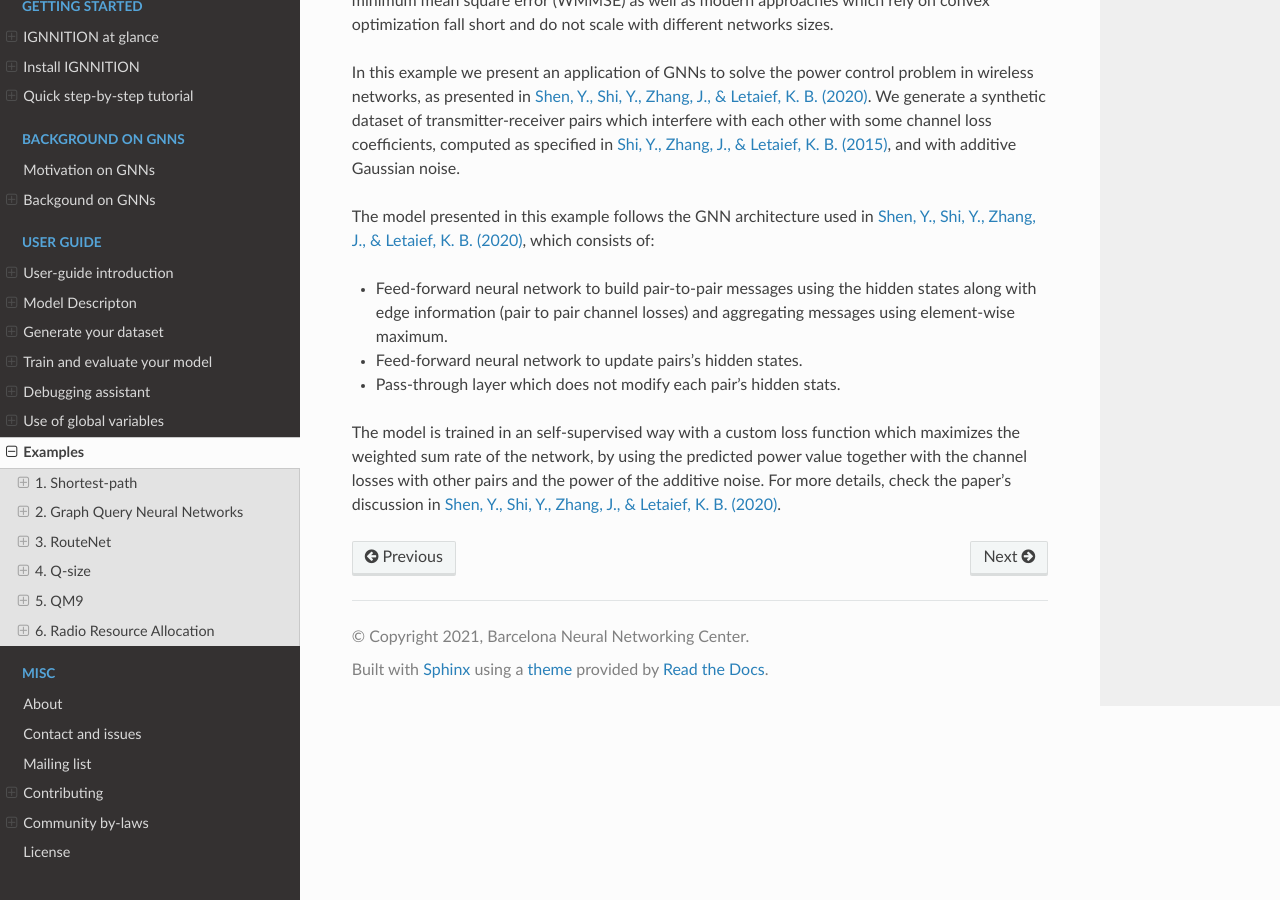
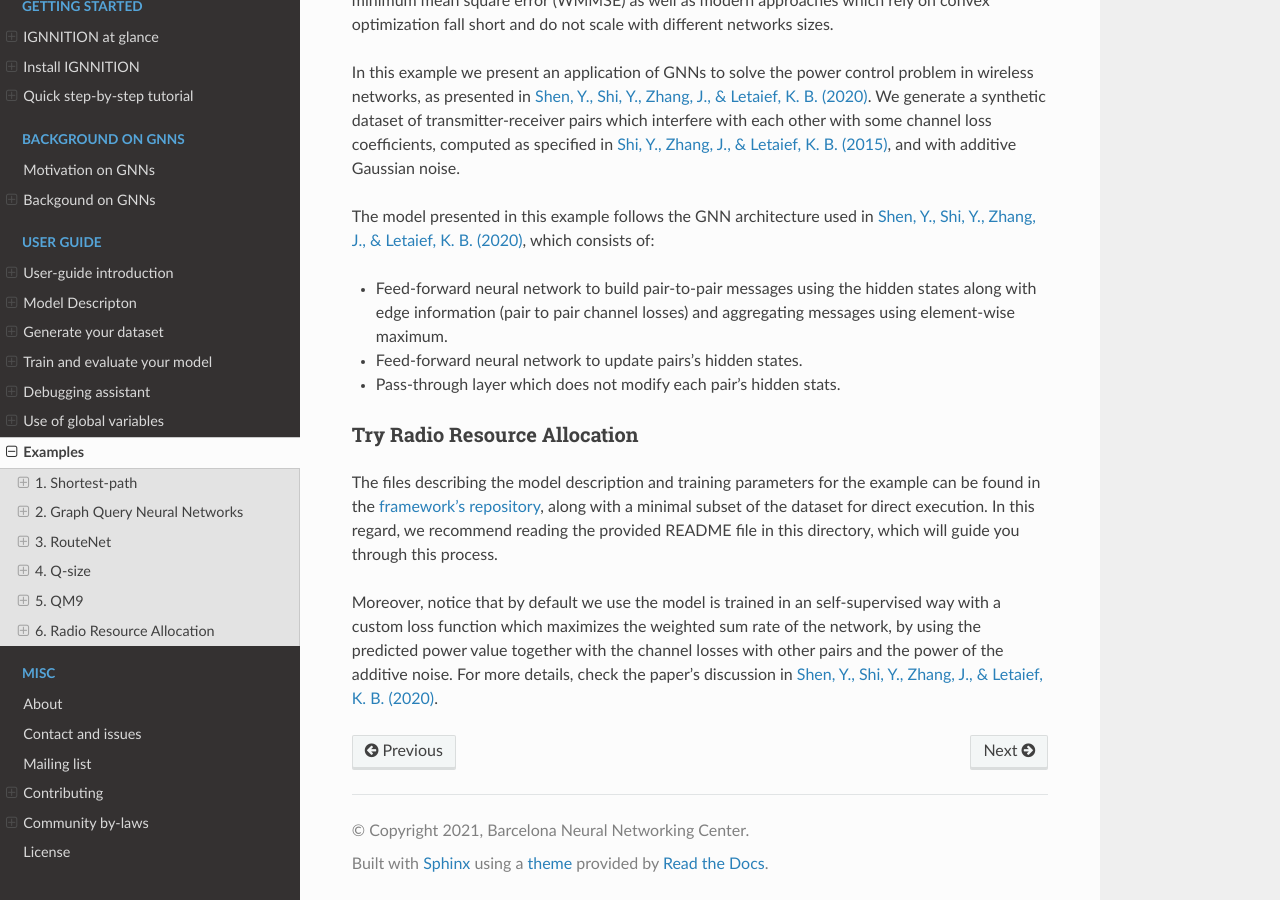
Before and after one commit to BNN-UPC/ignnition, a Sphinx documentation site: the page built from docs/examples.md, in a window 1280 px wide and 900 px high, scrolled down 6636 px. Built offline with Sphinx 7.4.7 and the Read the Docs theme 2.0.0, drawn with Linux system fonts in a browser that asks for light colours; some of the changed lines change nothing that is shown; some of the changed text lies outside the part shown.

Commit message:
Fixed examples references

```diff
--- a/docs/examples.md
+++ b/docs/examples.md
@@ -4,12 +4,12 @@ In order to speed up even further the process of designing a *GNN*, we provide a
 Additionally, we provide implementations of several reference papers that include different typologies of GNN. Our hope is that, given this implementations, most of the custom GNN can be produced just by making some minor changes, which should help avoid any potential designing issue. Also, in each of the respective directories of the use-cases presented, we also provide a file containing a single sample of the dataset to help the user to better understand the required structure of the dataset.
 
 Below you can find the list of examples implemented so far by *IGNNITION*. Stay tuned as we plan to include many more examples soon:<br>
-1. [Shortest-path](#1-shortest-path)<br>
-2. [Graph Query Neural Networks](#2-graph-query-neural-networks)<br>
-3. [RouteNet](#3-routenet)<br>
-4. [Q-size](#4-q-size)
-5. [QM9](#5-qm9)
-6. [Radio Resource Allocation](#6-qm9)
+1. [Shortest-path](#shortest-path)<br>
+2. [Graph Query Neural Networks](#graph-query-neural-networks)<br>
+3. [RouteNet](#routenet)<br>
+4. [Q-size](#q-size)
+5. [QM9](#qm9)
+6. [Radio Resource Allocation](#radio-resource-allocation)
 
 ## 1. Shortest-path
 ### Brief description
@@ -44,8 +44,7 @@ In this directory you will find all the necessary material regarding *Graph Quer
 
 ## 3. RouteNet
 ### Brief description:
-This GNN model was proposed in paper [RouteNet: Leveraging Graph Neural Networks for
-network modeling and optimization in SDN](https://arxiv.org/pdf/1910.01508.pdf). This proposal approaches the problem of modeling optical networks for the prediction of its performance metrics. For this, it introduces the *link* and the *path* entity, which are used for the message passing divided into two different stagese:
+This GNN model was proposed in paper [Unveiling the potential of Graph Neural Networks for network modeling and optimization in SDN](https://arxiv.org/abs/1901.08113). This proposal approaches the problem of modeling optical networks for the prediction of its performance metrics. For this, it introduces the *link* and the *path* entity, which are used for the message passing divided into two different stagese:
 
 **Stage 1:** links -> paths
 
@@ -136,7 +135,10 @@ which consists of:
 - Feed-forward neural network to update pairs's hidden states.
 - Pass-through layer which does not modify each pair's hidden stats.
 
-The model is trained in an self-supervised way with a custom loss function which maximizes the
+### Try Radio Resource Allocation
+The files describing the model description and training parameters for the example can be found in the [framework's repository](https://github.com/knowledgedefinednetworking/ignnition/tree/main/examples/Radio_resource_allocation), along with a minimal subset of the dataset for direct execution. In this regard, we recommend reading the provided README file in this directory, which will guide you through this process.
+
+Moreover, notice that by default we use the model is trained in an self-supervised way with a custom loss function which maximizes the
 weighted sum rate of the network, by using the predicted power value together with the channel
 losses with other pairs and the power of the additive noise. For more details, check the paper's
 discussion in [Shen, Y., Shi, Y., Zhang, J., & Letaief, K. B. (2020)](https://ieeexplore.ieee.org/abstract/document/9252917).
```
